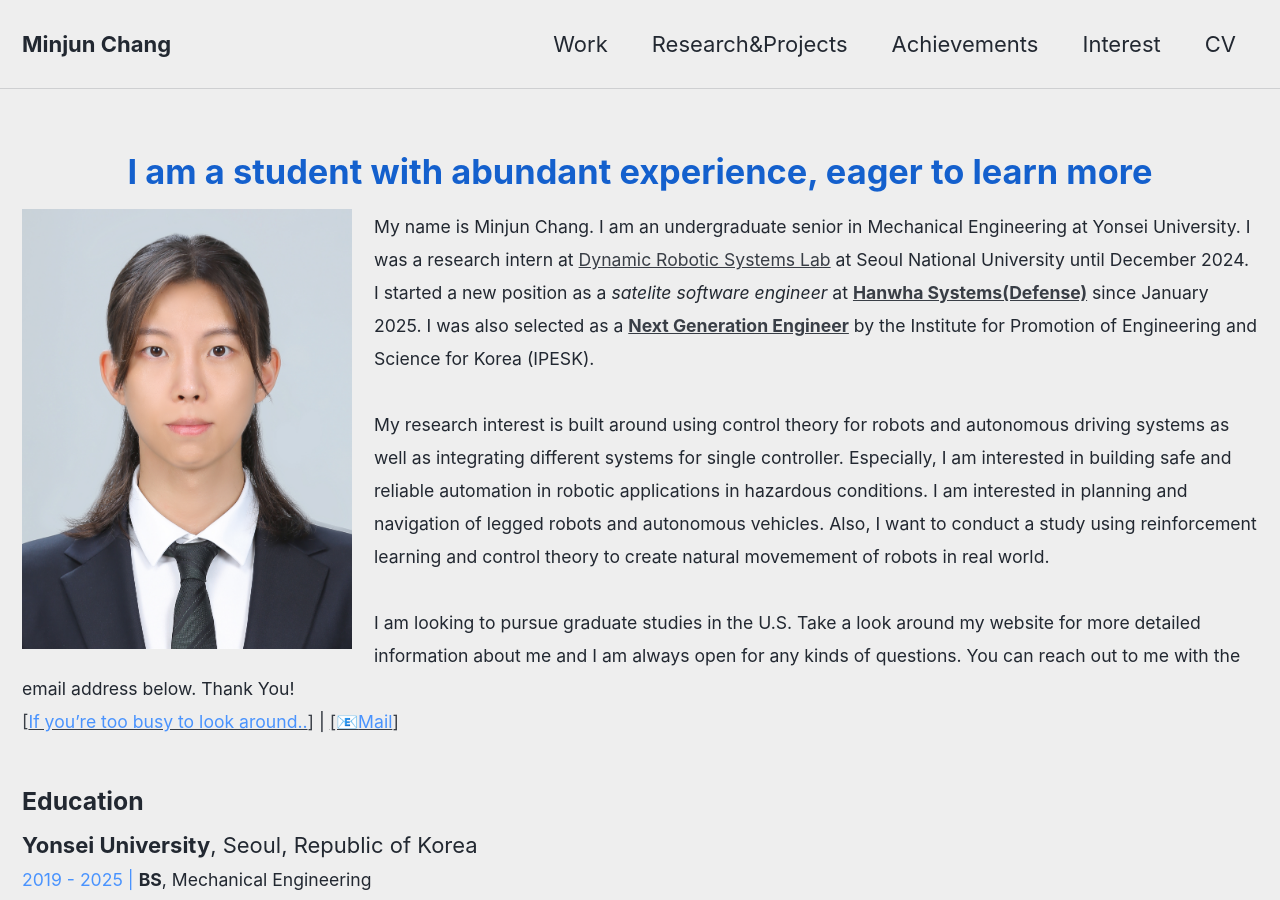
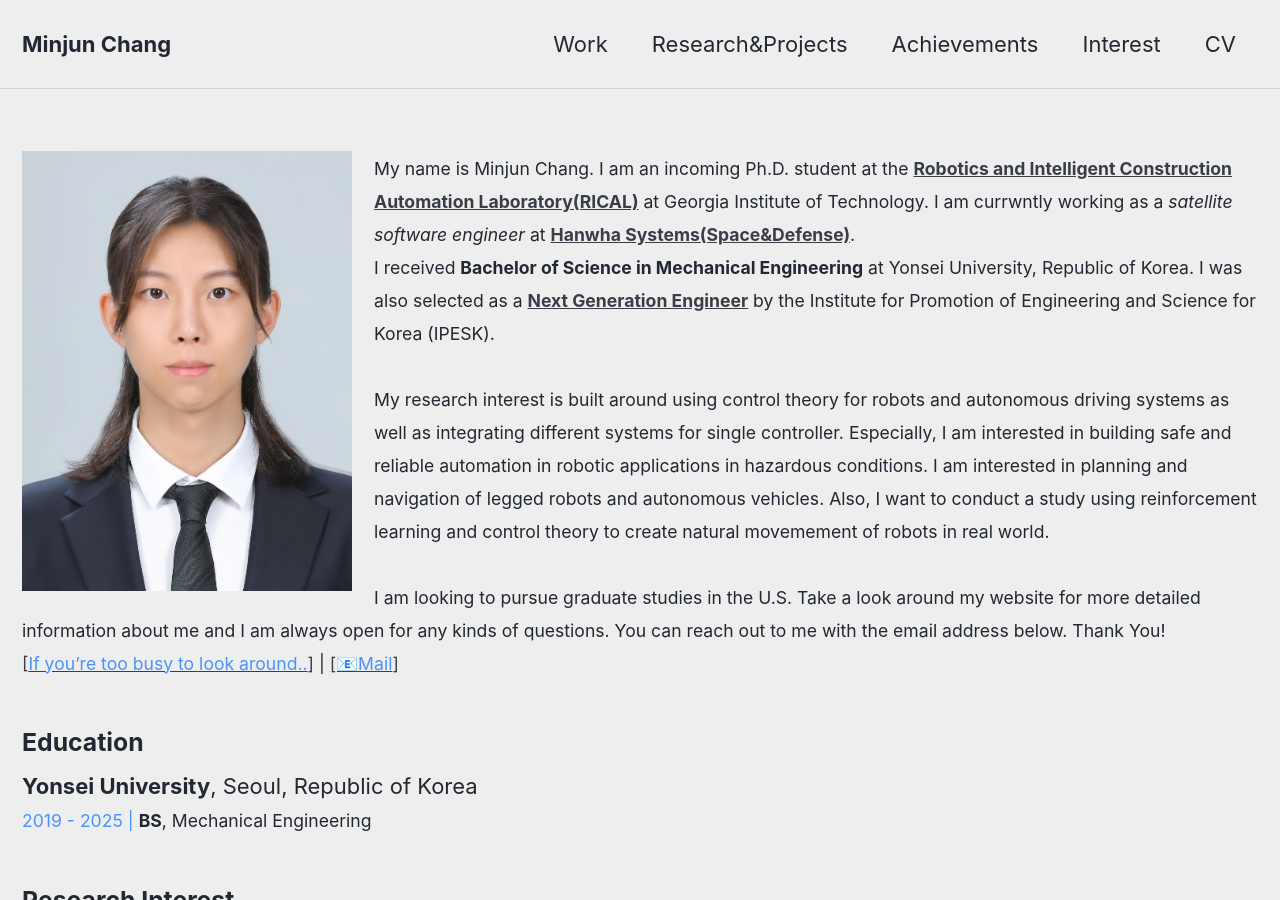
Before and after one commit to wkdalswns0427/wkdalswns0427.github.io, a Jekyll site: the page built from _pages/home.md, in a window 1280 px wide and 900 px high. Built offline with Jekyll 4.4.1, drawn with Linux system fonts in a browser that asks for light colours; cached includes are drawn as plain includes.

Commit message:
Recent Update

```diff
--- a/_pages/home.md
+++ b/_pages/home.md
@@ -7,11 +7,12 @@ hidden: true
 #   header:
 ---
 <br>
-<h1><span style="color:#1460CD"><center> I am a student with abundant experience, eager to learn more </center></span></h1>
+<!-- <h1><span style="color:#1460CD"><center> I am a student with abundant experience, eager to learn more </center></span></h1> -->
 
 ![image](/assets/images/profile3.jpg){: width="330" height="330" .align-left}
 <span style="font-size:0.8em;">
-My name is Minjun Chang. I am an undergraduate senior in Mechanical Engineering at Yonsei University. I was a research intern at [Dynamic Robotic Systems Lab](http://dyros.snu.ac.kr/) at Seoul National University until December 2024. I started a new position as a *satelite software engineer* at **[Hanwha Systems(Defense)](https://www.hanwhasystems.com/en/business/defense/space/space_index.do)** since January 2025.
+My name is Minjun Chang. I am an incoming Ph.D. student at the **[Robotics and Intelligent Construction Automation Laboratory(RICAL)](https://rical.ce.gatech.edu/)** at Georgia Institute of Technology. I am currwntly working as a *satellite software engineer* at **[Hanwha Systems(Space&Defense)](https://www.hanwhasystems.com/en/business/defense/space/space_index.do)**.<br>
+I received **Bachelor of Science in Mechanical Engineering** at Yonsei University, Republic of Korea.
 I was also selected as a **[Next Generation Engineer](https://www.ipesk.or.kr/v1menubiz)** by the Institute for Promotion of Engineering and Science for Korea (IPESK).
 </span>
 <br>
```
Also changed, not shown: _pages/work.md (+1 -1 lines), 1 other file.
